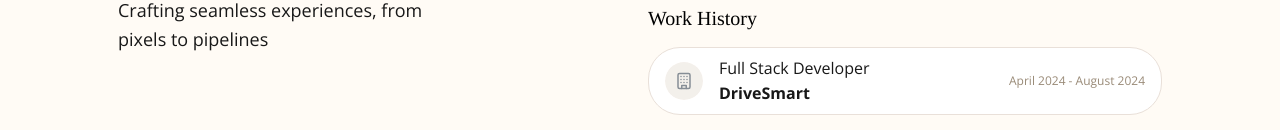
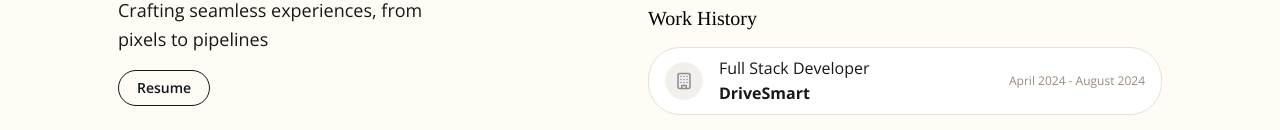
Before and after one commit to CydoEntis/co.dy, a React (Vite) app: page / in a window 1280 px wide. Shown: the part 378-508 px from the top of the page. Built offline with nearby package versions, Linux system fonts and the light colour scheme.

Commit message:
Added resume button to hero section

```diff
--- a/src/features/hero/Hero.tsx
+++ b/src/features/hero/Hero.tsx
@@ -1,4 +1,4 @@
-import { Box, Image, Text, Title } from "@mantine/core";
+import { Box, Button, Image, Text, Title } from "@mantine/core";
 import Me from "@/assets/me.png";
 
 function Hero() {
@@ -11,6 +11,7 @@ function Hero() {
       <Text size="lg" c="text">
         Crafting seamless experiences, from pixels to pipelines
       </Text>
+      <Button mt={16} variant="outline" color="inverse" radius="xl">Resume</Button>
     </Box>
   );
 }
```
